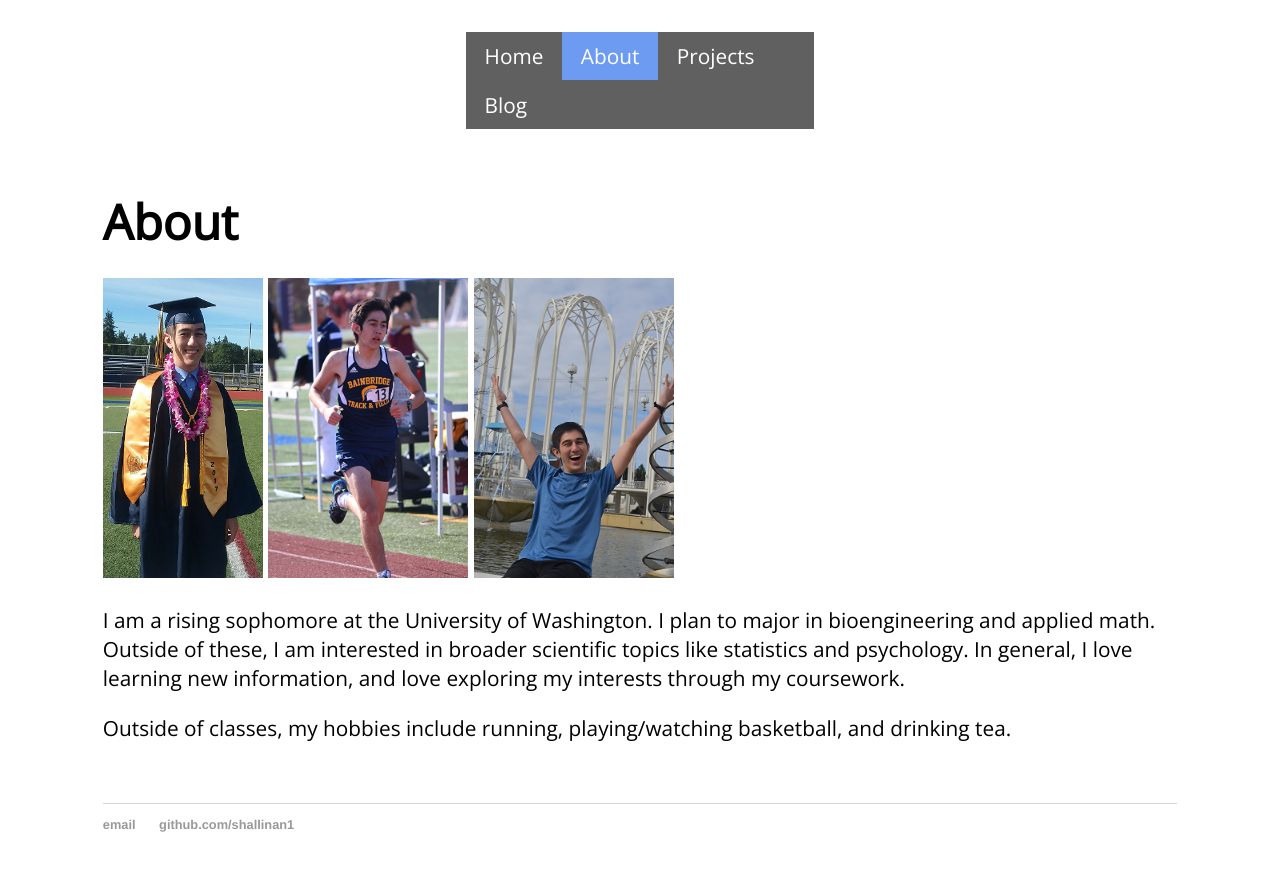
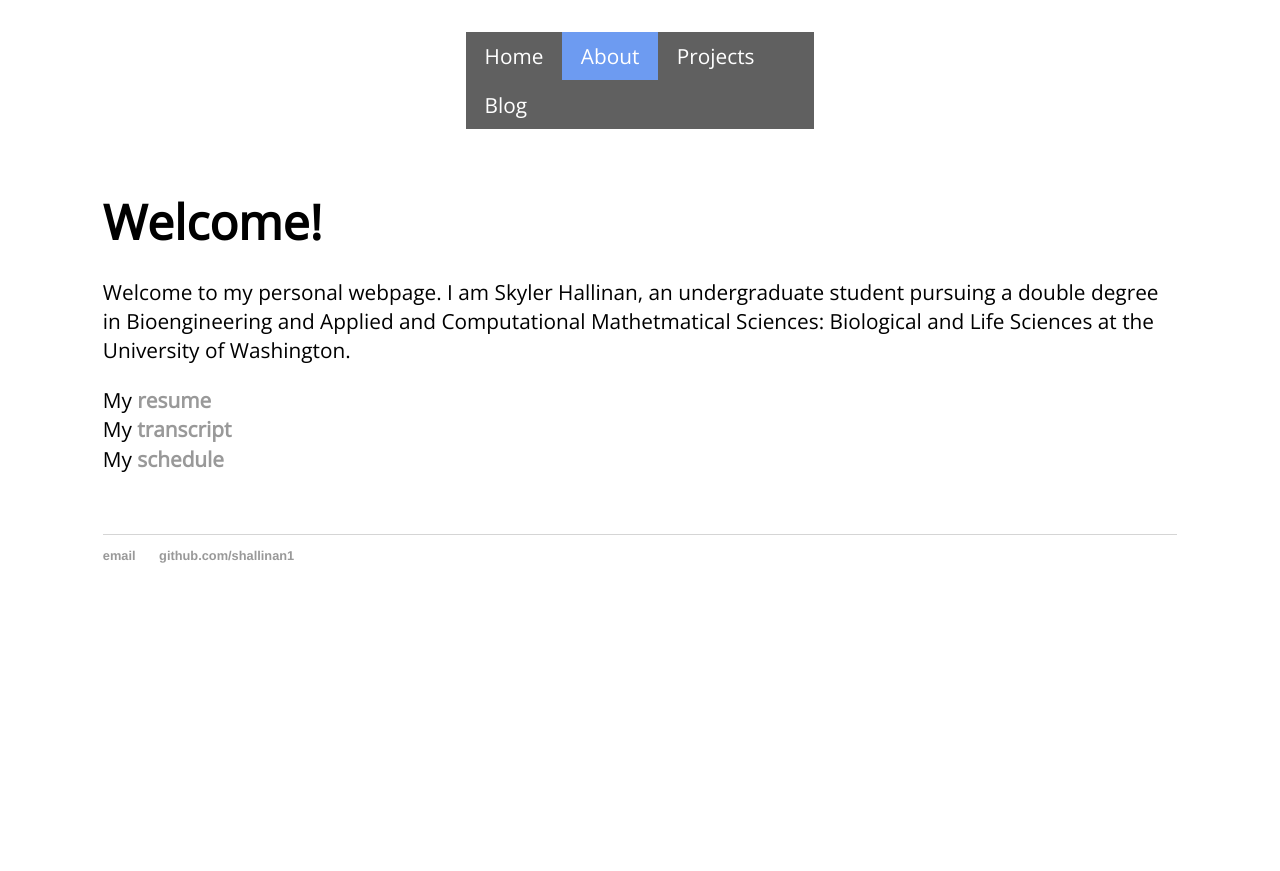
Before and after one commit to shallinan1/shallinan1.github.io, a Jekyll site: the page built from about/index.md, in a window 1280 px wide. Shown: the top 871 px of the page. Built offline with Jekyll 4.4.1, drawn with Linux system fonts in a browser that asks for light colours.

Commit message:
check layout

```diff
--- a/about/index.md
+++ b/about/index.md
@@ -3,15 +3,52 @@ layout: about
 title: About Me
 ---
 <link rel="stylesheet" type="text/css" href="//fonts.googleapis.com/css?family=Open+Sans" />
-# About
-
-<img src="/assets/pictures/hsgraduation1.png" style="width:160px;height:300px;" title="Bainbridge High School Graduation">
-<img src="/assets/pictures/running1.png" style="width:200px;height:300px;" title="Track Race (1600m Dash)">
-<img src="/assets/pictures/happy1.png" style="width:200px;height:300px;" title="Pacific Science Center">
 
 
-I am a rising sophomore at the University of Washington. I plan to major in bioengineering and applied math.
-Outside of these, I am interested in broader scientific topics like statistics and psychology. In general, I love learning
-new information, and love exploring my interests through my coursework.
+# Welcome!
+Welcome to my personal webpage. I am Skyler Hallinan, an undergraduate student pursuing a double degree in Bioengineering and Applied and Computational Mathetmatical Sciences: Biological and Life Sciences at the University of Washington.
 
-Outside of classes, my hobbies include running, playing/watching basketball, and drinking tea.
+<p> My <a href="/assets/official/Hallinan_Skyler_Resume.pdf" target = "_blank"><b>resume</b></a> <br>
+My <a href="/assets/official/UWUnofficialTranscript.pdf" target = "_blank"><b>transcript</b></a> <br>
+
+<!-- Trigger/Open The Modal -->
+My <a href="#" id="clickText" ><b>schedule</b></a> </p>
+
+<!-- The Modal -->
+<div id="myModal" class="modal">
+
+  <!-- Modal content -->
+  <div class="modal-content">
+    <span class="close">&times;</span>
+    <img src="/assets/official/autumnschedule.png" alt="Autumn schedule" style="width:70%">
+  </div>
+
+</div>
+
+<script>
+// Get the modal
+var modal = document.getElementById('myModal');
+
+// Get the button that opens the modal
+var btn = document.getElementById("clickText");
+
+// Get the <span> element that closes the modal
+var span = document.getElementsByClassName("close")[0];
+
+// When the user clicks the button, open the modal
+btn.onclick = function() {
+    modal.style.display = "block";
+}
+
+// When the user clicks on <span> (x), close the modal
+span.onclick = function() {
+    modal.style.display = "none";
+}
+
+// When the user clicks anywhere outside of the modal, close it
+window.onclick = function(event) {
+    if (event.target == modal) {
+        modal.style.display = "none";
+    }
+}
+</script>
```
Also changed, not shown: index.md (+2 -2 lines).
